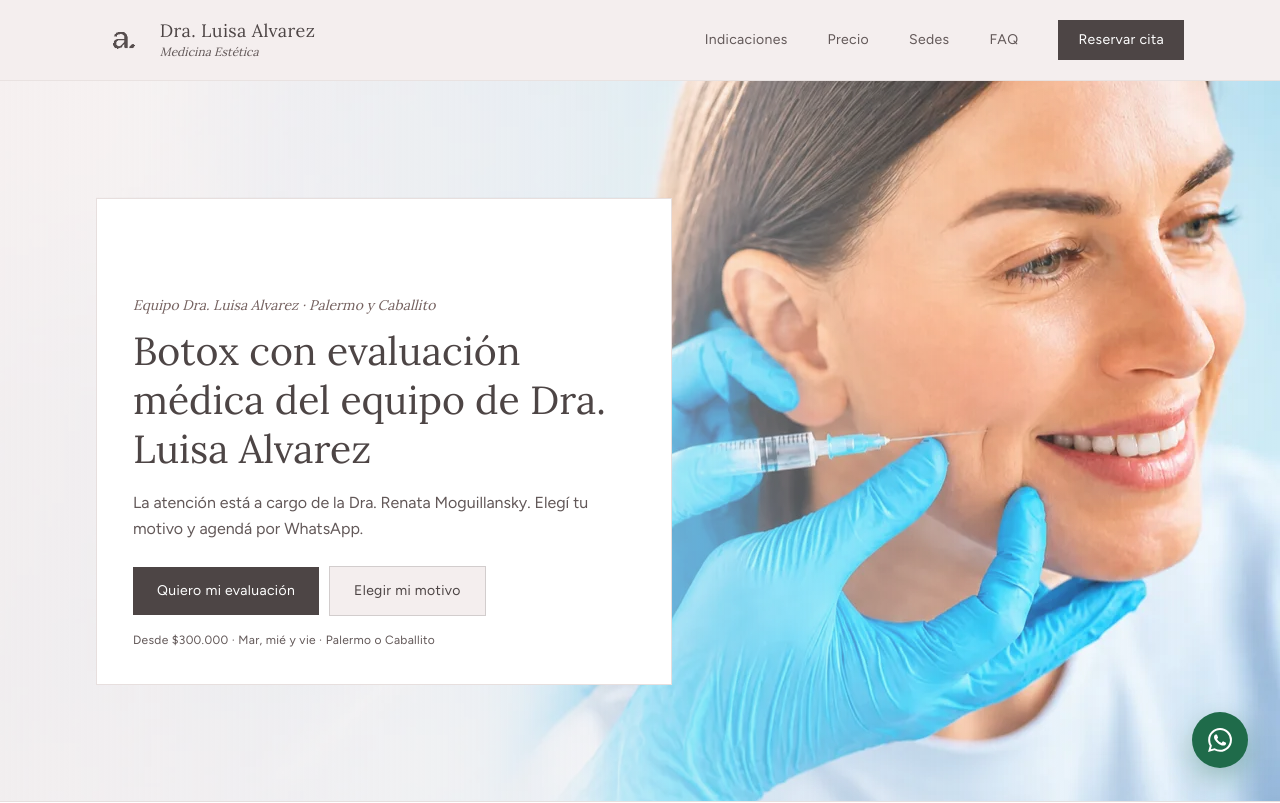
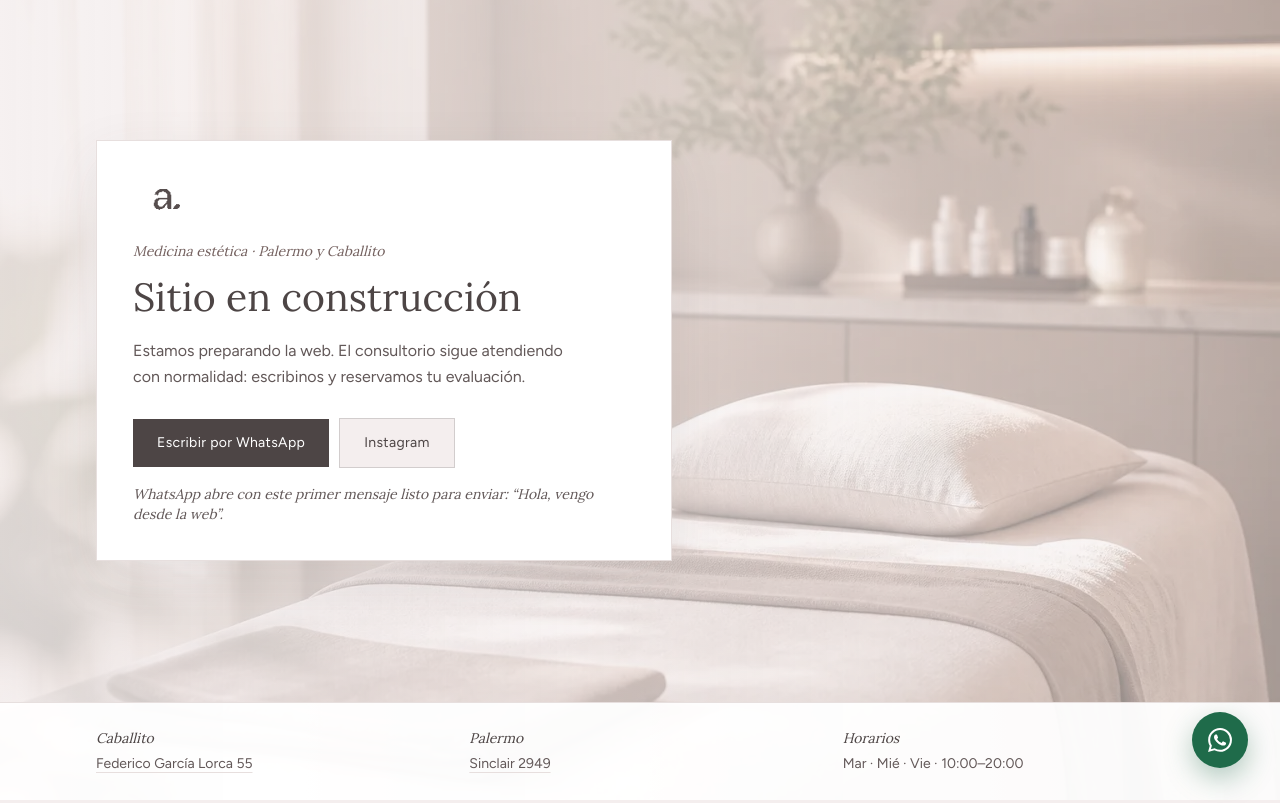
Before and after one commit to gpedrosad/draalvarez, a Next.js app: page /botox in a window 1280 px wide. Shown: the top 803 px of the page. Built offline with nearby package versions, Linux system fonts and the light colour scheme.

Commit message:
Hide the unfinished site behind a coming-soon page.
The consultorio can keep taking WhatsApp inquiries while the homepage stays unpublished.

Co-authored-by: Cursor <cursoragent@cursor.com>

```diff
--- a/src/app/botox/page.tsx
+++ b/src/app/botox/page.tsx
@@ -3,13 +3,23 @@ import Image from "next/image";
 import Link from "next/link";
 import { BotoxStickyCta } from "@/components/botox/StickyCta";
 import { locations } from "@/lib/links";
+import { COMING_SOON } from "@/lib/coming-soon";
 import { messages, whatsappUrl } from "@/lib/whatsapp";
 
-export const metadata: Metadata = {
-  title: "Botox en Palermo y Caballito | Equipo Dra. Luisa Alvarez",
-  description:
-    "Toxina botulínica con evaluación médica dentro del equipo de Dra. Luisa Alvarez. Atención por Dra. Renata Moguillansky en Palermo y Caballito. Desde $300.000.",
-};
+export const metadata: Metadata = COMING_SOON
+  ? {
+      title: {
+        absolute: "Sitio en construcción | Dra. Luisa Alvarez",
+      },
+      description:
+        "Estamos preparando la web. El consultorio sigue atendiendo en Palermo y Caballito. Reservá por WhatsApp.",
+      robots: { index: false, follow: false },
+    }
+  : {
+      title: "Botox en Palermo y Caballito | Equipo Dra. Luisa Alvarez",
+      description:
+        "Toxina botulínica con evaluación médica dentro del equipo de Dra. Luisa Alvarez. Atención por Dra. Renata Moguillansky en Palermo y Caballito. Desde $300.000.",
+    };
 
 const indications = [
   {
--- a/src/app/layout.tsx
+++ b/src/app/layout.tsx
@@ -1,8 +1,10 @@
 import type { Metadata } from "next";
 import { Figtree, Lora } from "next/font/google";
+import { ComingSoon } from "@/components/ComingSoon";
 import { Footer } from "@/components/Footer";
 import { Header } from "@/components/Header";
 import { WhatsAppButton } from "@/components/WhatsAppButton";
+import { COMING_SOON } from "@/lib/coming-soon";
 import "./globals.css";
 
 /** Body / UI */
@@ -23,7 +25,16 @@ const lora = Lora({
   weight: ["400", "500", "600", "700"],
 });
 
-export const metadata: Metadata = {
+export const metadata: Metadata = COMING_SOON
+  ? {
+      title: {
+        absolute: "Sitio en construcción | Dra. Luisa Alvarez",
+      },
+      description:
+        "Estamos preparando la web. El consultorio sigue atendiendo en Palermo y Caballito. Reservá por WhatsApp.",
+      robots: { index: false, follow: false },
+    }
+  : {
       title: "Dra. Luisa Alvarez | Medicina Estética",
       description:
         "Medicina estética en Palermo y Caballito. Caballito: Federico García Lorca 55. Palermo: Sinclair 2949. Atención martes, miércoles y viernes de 10:00 a 20:00.",
@@ -36,10 +47,19 @@ export default function RootLayout({ children }: LayoutProps<"/">) {
       className={`${figtree.variable} ${lora.variable} h-full antialiased`}
     >
       <body className="flex min-h-full flex-col font-sans">
+        {COMING_SOON ? (
+          <>
+            <ComingSoon />
+            <WhatsAppButton />
+          </>
+        ) : (
+          <>
             <Header />
             <main className="flex-1">{children}</main>
             <Footer />
             <WhatsAppButton />
+          </>
+        )}
       </body>
     </html>
   );
--- /dev/null
+++ b/src/components/ComingSoon.tsx
@@ -0,0 +1,108 @@
+import Image from "next/image";
+import { INSTAGRAM_URL, locations } from "@/lib/links";
+import { messages, whatsappUrl } from "@/lib/whatsapp";
+
+export function ComingSoon() {
+  return (
+    <div className="relative flex min-h-svh flex-col overflow-hidden">
+      <div className="absolute inset-0" aria-hidden="true">
+        <picture>
+          <source
+            media="(max-width: 768px)"
+            srcSet="/images/hero-768.webp"
+            type="image/webp"
+          />
+          <source
+            media="(max-width: 1280px)"
+            srcSet="/images/hero-1280.webp"
+            type="image/webp"
+          />
+          <img
+            src="/images/hero-1920.webp"
+            alt=""
+            width={1920}
+            height={1280}
+            fetchPriority="high"
+            decoding="async"
+            className="absolute inset-0 h-full w-full object-cover object-[78%_center] animate-hero-zoom md:object-center"
+          />
+        </picture>
+        <div className="absolute inset-0 bg-background/55 md:bg-gradient-to-r md:from-background/70 md:via-background/35 md:to-transparent" />
+      </div>
+
+      <div className="relative mx-auto flex w-full max-w-6xl flex-1 flex-col justify-center px-5 py-12 md:px-8 md:py-16">
+        <div className="w-full max-w-xl border border-border bg-card p-6 shadow-[0_18px_50px_rgba(77,69,69,0.1)] md:p-9">
+          <Image
+            src="/images/logo-dark.png"
+            alt=""
+            width={79}
+            height={55}
+            className="h-9 w-auto object-contain md:h-11"
+            sizes="44px"
+            priority
+          />
+          <p className="mt-5 font-serif text-sm italic text-primary">
+            Medicina estética · Palermo y Caballito
+          </p>
+          <h1 className="mt-3 font-serif text-[1.75rem] leading-tight text-heading md:text-[2.45rem]">
+            Sitio en construcción
+          </h1>
+          <p className="mt-4 max-w-[42ch] text-sm leading-relaxed text-body md:text-base">
+            Estamos preparando la web. El consultorio sigue atendiendo con
+            normalidad: escribinos y reservamos tu evaluación.
+          </p>
+
+          <div className="mt-7 flex flex-col gap-2.5 sm:flex-row sm:items-center">
+            <a
+              href={whatsappUrl(messages.comingSoon)}
+              target="_blank"
+              rel="noopener noreferrer"
+              className="btn-motion inline-flex w-full items-center justify-center bg-heading px-6 py-3.5 text-sm tracking-wide text-on-dark hover:bg-primary hover:shadow-[0_8px_24px_rgba(77,69,69,0.18)] sm:w-auto"
+            >
+              Escribir por WhatsApp
+            </a>
+            <a
+              href={INSTAGRAM_URL}
+              target="_blank"
+              rel="noopener noreferrer"
+              className="btn-motion inline-flex w-full items-center justify-center border border-heading/20 bg-background px-6 py-3.5 text-sm tracking-wide text-heading hover:border-heading sm:w-auto"
+            >
+              Instagram
+            </a>
+          </div>
+          <p className="mt-4 font-serif text-sm italic text-body">
+            {`WhatsApp abre con este primer mensaje listo para enviar: “${messages.comingSoon}”.`}
+          </p>
+        </div>
+      </div>
+
+      <div className="relative border-t border-border bg-card/95">
+        <div className="mx-auto grid w-full max-w-6xl gap-6 px-5 py-6 sm:grid-cols-3 sm:gap-8 sm:px-8">
+          {locations.map((location) => (
+            <p key={location.name} className="text-sm leading-relaxed">
+              <span className="block font-serif italic text-heading">
+                {location.name}
+              </span>
+              <a
+                href={location.mapsUrl}
+                target="_blank"
+                rel="noopener noreferrer"
+                className="mt-1 inline-block text-body underline decoration-border underline-offset-4 transition-colors hover:text-heading hover:decoration-heading"
+              >
+                {location.addressLine}
+              </a>
+            </p>
+          ))}
+          <p className="text-sm leading-relaxed">
+            <span className="block font-serif italic text-heading">
+              Horarios
+            </span>
+            <span className="mt-1 block text-body">
+              Mar · Mié · Vie · 10:00–20:00
+            </span>
+          </p>
+        </div>
+      </div>
+    </div>
+  );
+}
--- a/src/components/WhatsAppButton.tsx
+++ b/src/components/WhatsAppButton.tsx
@@ -1,9 +1,10 @@
+import { COMING_SOON } from "@/lib/coming-soon";
 import { messages, whatsappUrl } from "@/lib/whatsapp";
 
 export function WhatsAppButton() {
   return (
     <a
-      href={whatsappUrl(messages.general)}
+      href={whatsappUrl(COMING_SOON ? messages.comingSoon : messages.general)}
       target="_blank"
       rel="noopener noreferrer"
       aria-label="Escribir por WhatsApp"
--- /dev/null
+++ b/src/lib/coming-soon.ts
@@ -0,0 +1,2 @@
+/** Poné `false` para volver a mostrar el sitio completo. */
+export const COMING_SOON = true;
--- a/src/lib/whatsapp.ts
+++ b/src/lib/whatsapp.ts
@@ -1,13 +1,15 @@
-/** WhatsApp del consultorio: https://wa.me/1124872810 */
-export const WHATSAPP_NUMBER = "1124872810";
+/** WhatsApp del consultorio: +54 9 11 2487-2810 */
+export const WHATSAPP_NUMBER = "5491124872810";
 
 export function whatsappUrl(message: string) {
-  return `https://wa.me/${WHATSAPP_NUMBER}?text=${encodeURIComponent(message)}`;
+  const text = encodeURIComponent(message);
+  return `https://wa.me/${WHATSAPP_NUMBER}?text=${text}`;
 }
 
 export const messages = {
   general:
     "Hola Dra. Luisa Alvarez, me gustaría agendar una cita de medicina estética. Sede preferida: (Palermo / Caballito).",
+  comingSoon: "Hola, vengo desde la web",
   evaluacion:
     "Hola, quiero reservar una evaluación dermatoestética (consulta 360°). Sede preferida: (Palermo / Caballito).",
   problema:
```
Lines whose indentation alone changed are shown as unchanged.
